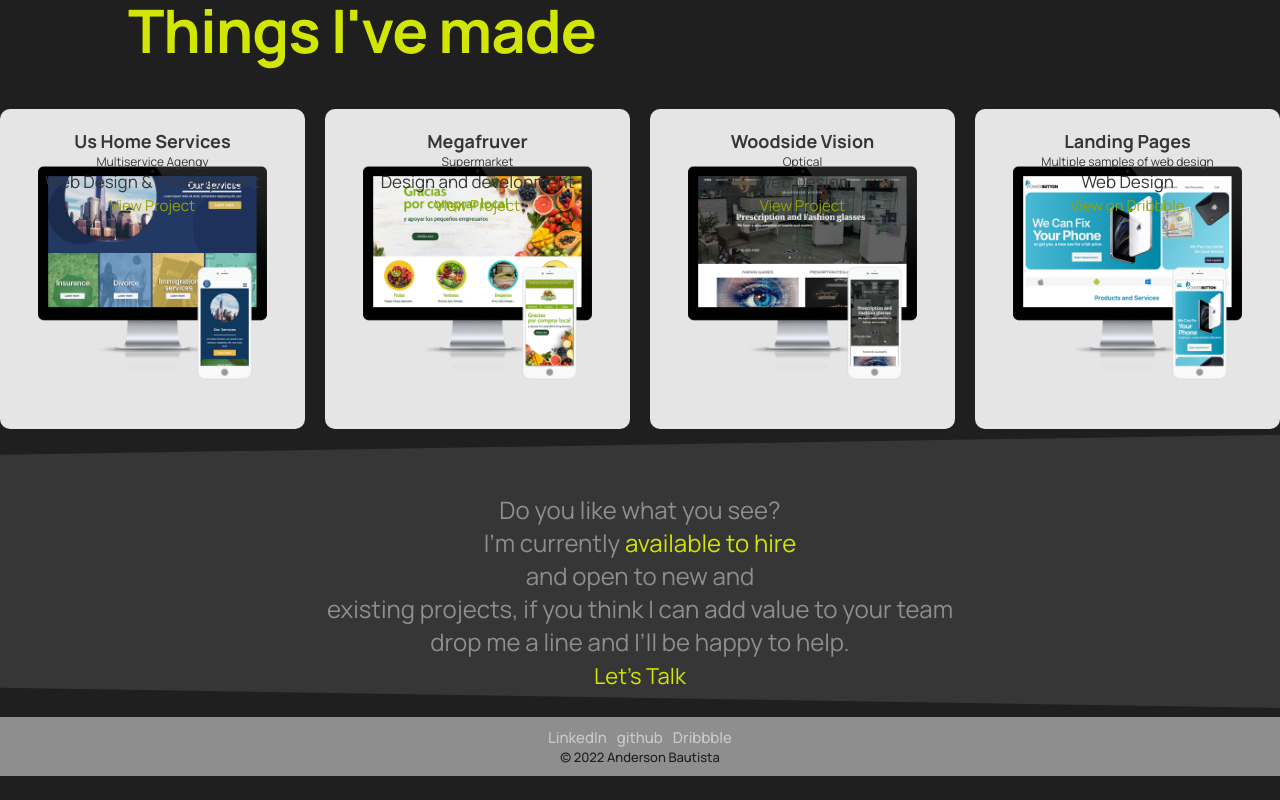
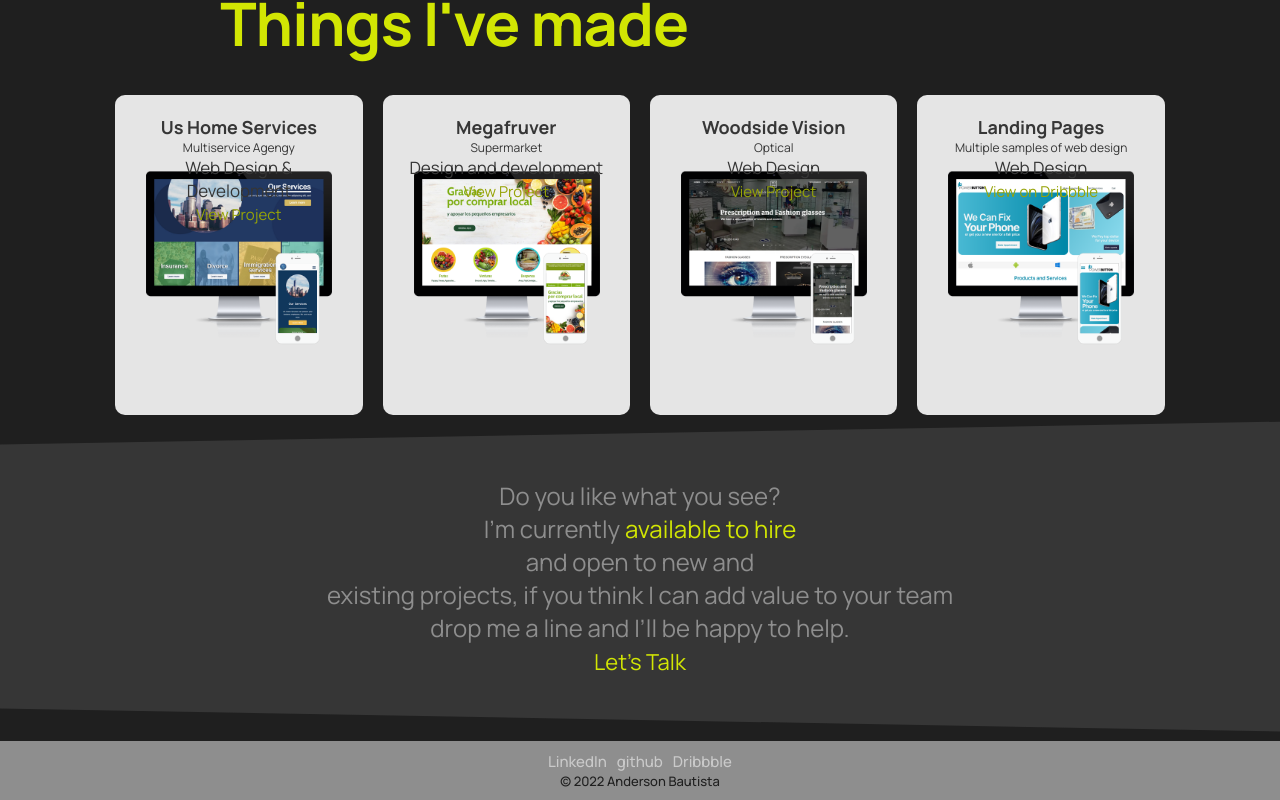
Before and after one commit to AndersBau/portfolio, a React (Create React App) app: page / in a window 1280 px wide. Shown: the part 917-1717 px from the top of the page. Before the commit the page ends 1693 px from the top, so only its background shows below. Built offline with nearby package versions, Linux system fonts and the light colour scheme.

Commit message:
home page styles done work list still needs changes

```diff
--- a/src/sass/components/_bottonContact.scss
+++ b/src/sass/components/_bottonContact.scss
@@ -23,7 +23,7 @@
     }
     @include respond(tab-land) {
       text-align: center;
-      padding: 5% 7% 2% 7%;
+      padding: 5% 7% 5% 7%;
     }
     @include respond(big-desktop) {
       font-size: 3rem;
--- a/src/sass/components/_thingsMade.scss
+++ b/src/sass/components/_thingsMade.scss
@@ -1,7 +1,7 @@
 #thingsMade {
     grid-row: 4/ 5;
-    // padding:  0 2%;
     align-items: center;
+    padding: 0 9%;
     @include respond(base) {
     // grid-area: thingsMade;
     // display: flex;
@@ -10,9 +10,10 @@
     // text-align: center;
     }
     @include respond(tab-port) {
-    //   flex-direction:row;
-    //   flex-wrap: wrap;
-    //   align-content: center;
+        display: flex;
+      flex-direction:row;
+      flex-wrap: wrap;
+      align-content: center;
     }
     @include respond(tab-land) {
         // padding:  3% 7%;
```
